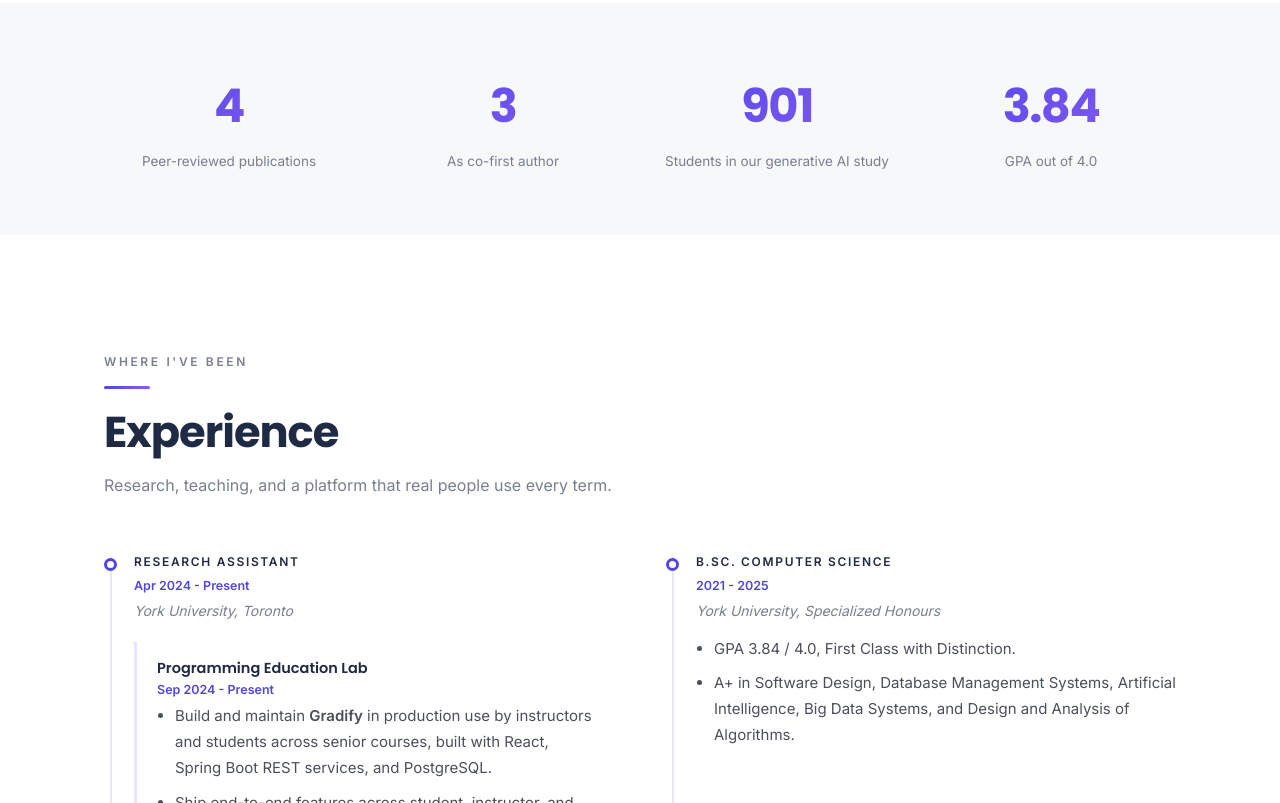
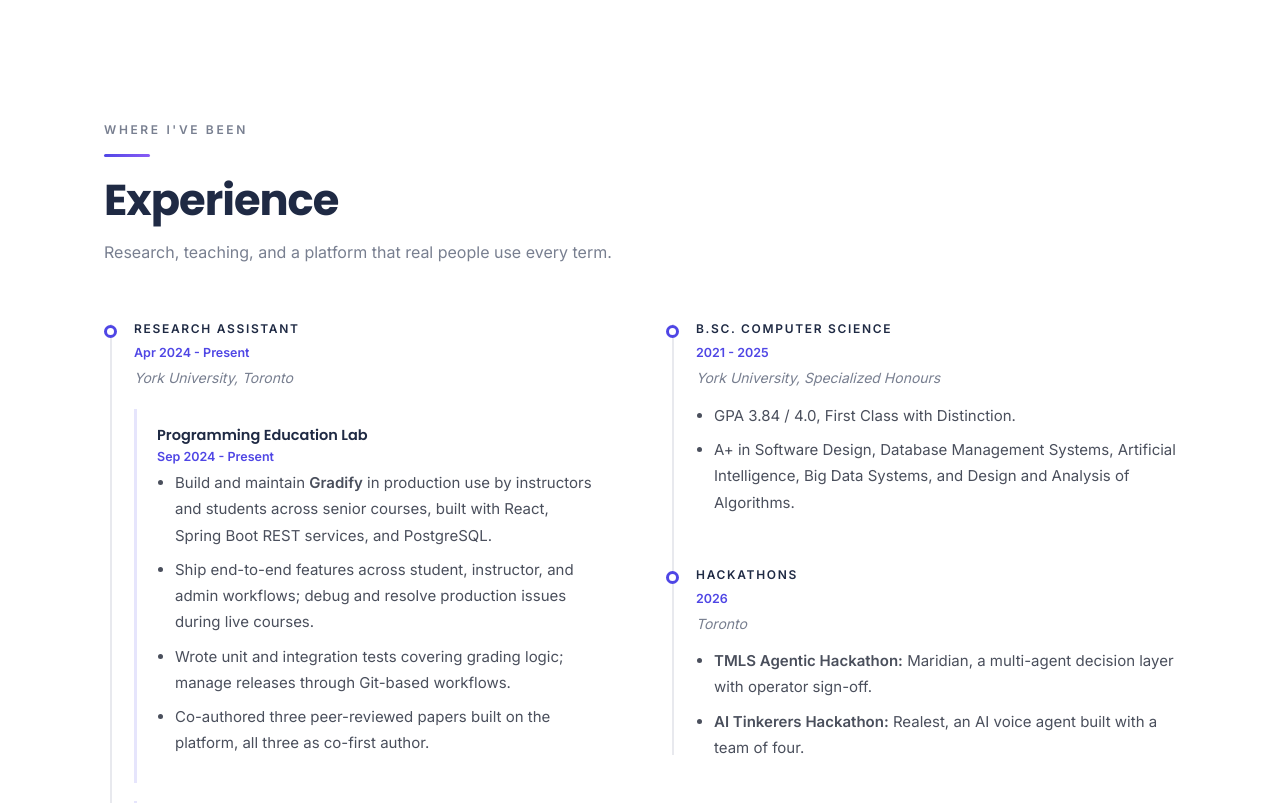
Before and after one commit to sabayazdani/sabayazdani.github.io, a plain HTML site: page index.html in a window 1280 px wide. Shown: the part 1640-2443 px from the top of the page. Drawn offline with nearby package versions, Linux system fonts and the light colour scheme.

Commit message:
Remove stats band

```diff
--- a/index.html
+++ b/index.html
@@ -92,17 +92,6 @@
             </span></span></li>
         </ul>
       </aside>
-    </div>
-  </div>
-</section>
-
-<section class="soft" style="padding:62px 0">
-  <div class="wrap">
-    <div class="stats reveal">
-      <div class="stat"><div class="n" data-count="4">4</div><p>Peer-reviewed publications</p></div>
-      <div class="stat"><div class="n" data-count="3">3</div><p>As co-first author</p></div>
-      <div class="stat"><div class="n" data-count="901">901</div><p>Students in our generative AI study</p></div>
-      <div class="stat"><div class="n" data-count="3.84" data-dec="2">3.84</div><p>GPA out of 4.0</p></div>
     </div>
   </div>
 </section>
--- a/script.js
+++ b/script.js
@@ -79,33 +79,6 @@
     items.forEach(function (n) { io.observe(n); });
   }
 
-  /* ---- count-up stats ---- */
-  var nums = document.querySelectorAll('[data-count]');
-  if (!reduce) nums.forEach(function (n) {
-    n.textContent = (0).toFixed(parseInt(n.dataset.dec || '0', 10)) + (n.dataset.suffix || '');
-  });
-  function countUp(node) {
-    var target = parseFloat(node.dataset.count);
-    var dec = parseInt(node.dataset.dec || '0', 10);
-    var suffix = node.dataset.suffix || '';
-    if (reduce) { node.textContent = target.toFixed(dec) + suffix; return; }
-    var start = performance.now(), dur = 1400;
-    (function frame(now) {
-      var p = Math.min((now - start) / dur, 1);
-      var eased = 1 - Math.pow(1 - p, 3);
-      node.textContent = (target * eased).toFixed(dec) + suffix;
-      if (p < 1) requestAnimationFrame(frame);
-    })(start);
-  }
-  if ('IntersectionObserver' in window) {
-    var io2 = new IntersectionObserver(function (entries) {
-      entries.forEach(function (en) {
-        if (en.isIntersecting) { countUp(en.target); io2.unobserve(en.target); }
-      });
-    }, { threshold: 0.5 });
-    nums.forEach(function (n) { io2.observe(n); });
-  }
-
   /* ---- active section in nav ---- */
   var navAs = [].slice.call(document.querySelectorAll('.nav-links a'));
   var sections = navAs.map(function (a) { return document.querySelector(a.getAttribute('href')); }).filter(Boolean);
--- a/styles.css
+++ b/styles.css
@@ -94,12 +94,6 @@ section{padding:104px 0}
 .chips{display:flex; flex-wrap:wrap; gap:7px; margin-top:8px}
 .chip{font-size:12.5px; font-weight:500; padding:5px 12px; border-radius:999px; background:var(--accent-tint); color:var(--accent)}
 
-/* stats */
-.stats{display:grid; grid-template-columns:repeat(4,1fr); gap:24px; text-align:center}
-.stat .n{font-family:Poppins,sans-serif; font-weight:700; font-size:clamp(2rem,4.4vw,2.9rem); letter-spacing:-1.5px;
-  background:var(--accent-grad); -webkit-background-clip:text; background-clip:text; color:transparent}
-.stat p{margin:4px 0 0; font-size:13.5px; color:var(--muted)}
-
 /* timeline */
 .tl{position:relative; padding-left:30px}
 .tl::before{content:""; position:absolute; left:6px; top:6px; bottom:6px; width:2px; background:var(--line)}
@@ -171,8 +165,7 @@ footer{padding:34px 0; border-top:1px solid var(--line); text-align:center; font
 #top.show{opacity:1; pointer-events:auto}
 
 @media (max-width:900px){
-  .about-grid,.two,.contact,.stats{grid-template-columns:1fr; gap:34px}
-  .stats{grid-template-columns:repeat(2,1fr); gap:28px}
+  .about-grid,.two,.contact{grid-template-columns:1fr; gap:34px}
   .nav-links{position:fixed; inset:68px 0 auto 0; flex-direction:column; gap:0; background:var(--bg);
     border-bottom:1px solid var(--line); padding:8px 24px 18px; display:none}
   .nav-links.open{display:flex}
```
